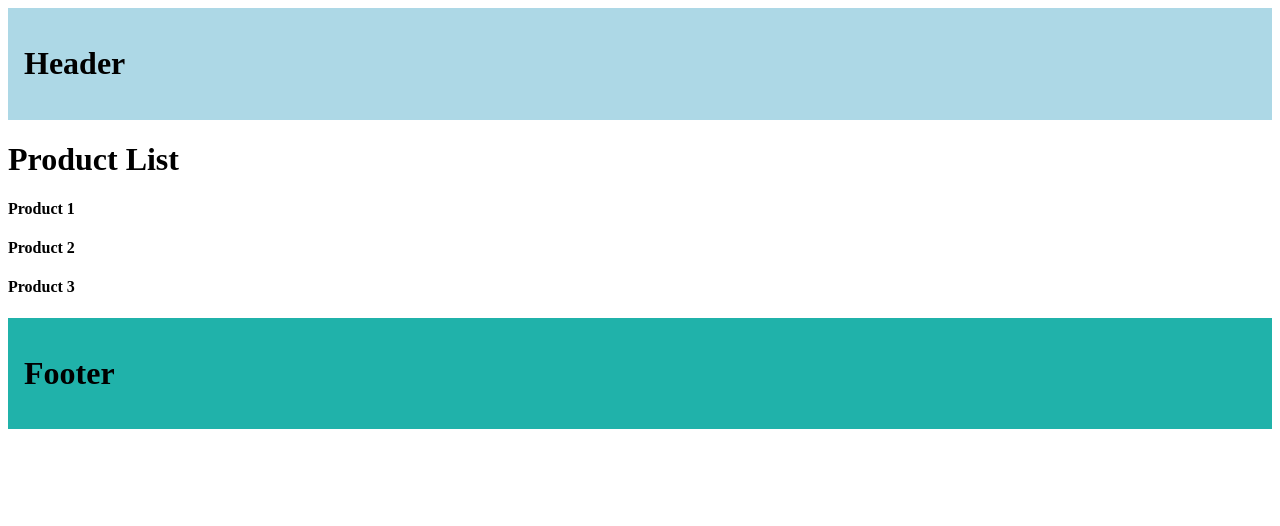
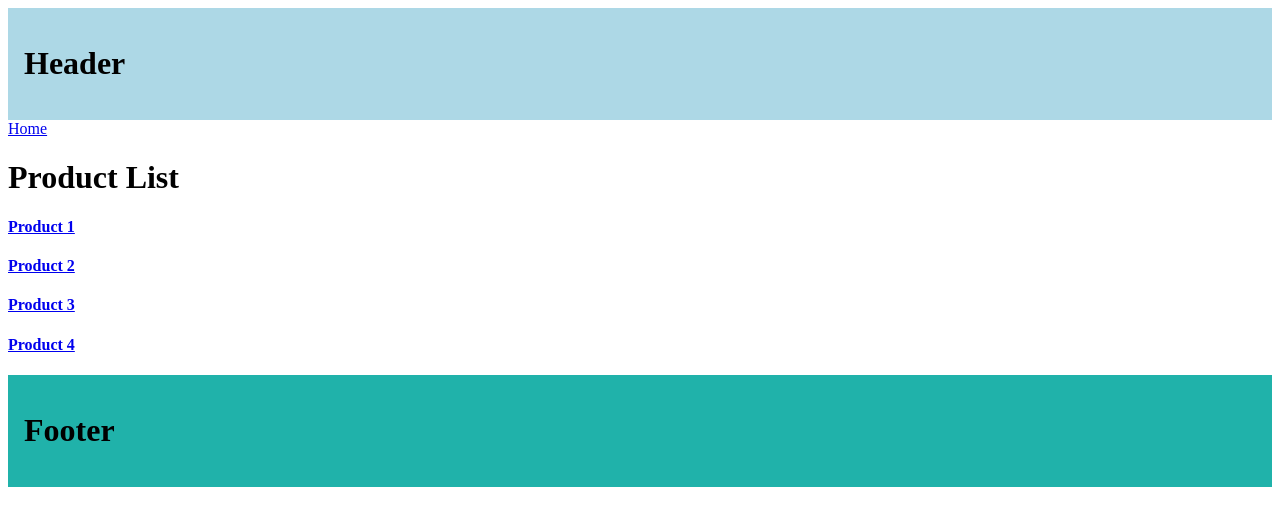
Before and after one commit to Dipsaint1/next, a Next.js app: page /products in a window 1280 px wide. Shown: the top 526 px of the page. Built offline with nearby package versions, Linux system fonts and the light colour scheme.

Commit message:
added navigation links

```diff
--- a/src/app/products/page.tsx
+++ b/src/app/products/page.tsx
@@ -1,10 +1,15 @@
+import Link from "next/link";
+
 export default function ProductList(){
+  const productId = 100;
   return (
     <>
+      <Link href='/'>Home</Link>
       <h1>Product List</h1>
-      <h4>Product 1</h4>
-      <h4>Product 2</h4>
-      <h4>Product 3</h4>
+      <Link href='products/1'><h4>Product 1</h4></Link>
+      <Link href='products/2'><h4>Product 2</h4></Link>
+      <Link href='products/3' replace><h4>Product 3</h4></Link>
+      <Link href={`products/${productId}`}><h4>Product 4</h4></Link>
     </>
   )
 }
```
Also changed, not shown: src/app/(auth)/(with-auth-layout)/layout.tsx (deleted, +0 -10 lines), src/app/page.tsx (+9 -1 lines), src/app/(auth)/layout.tsx (added), src/app/(auth)/login/page.tsx (renamed from src/app/(auth)/(with-auth-layout)/login/page.tsx), src/app/(auth)/register/page.tsx (renamed from src/app/(auth)/(with-auth-layout)/register/page.tsx).
